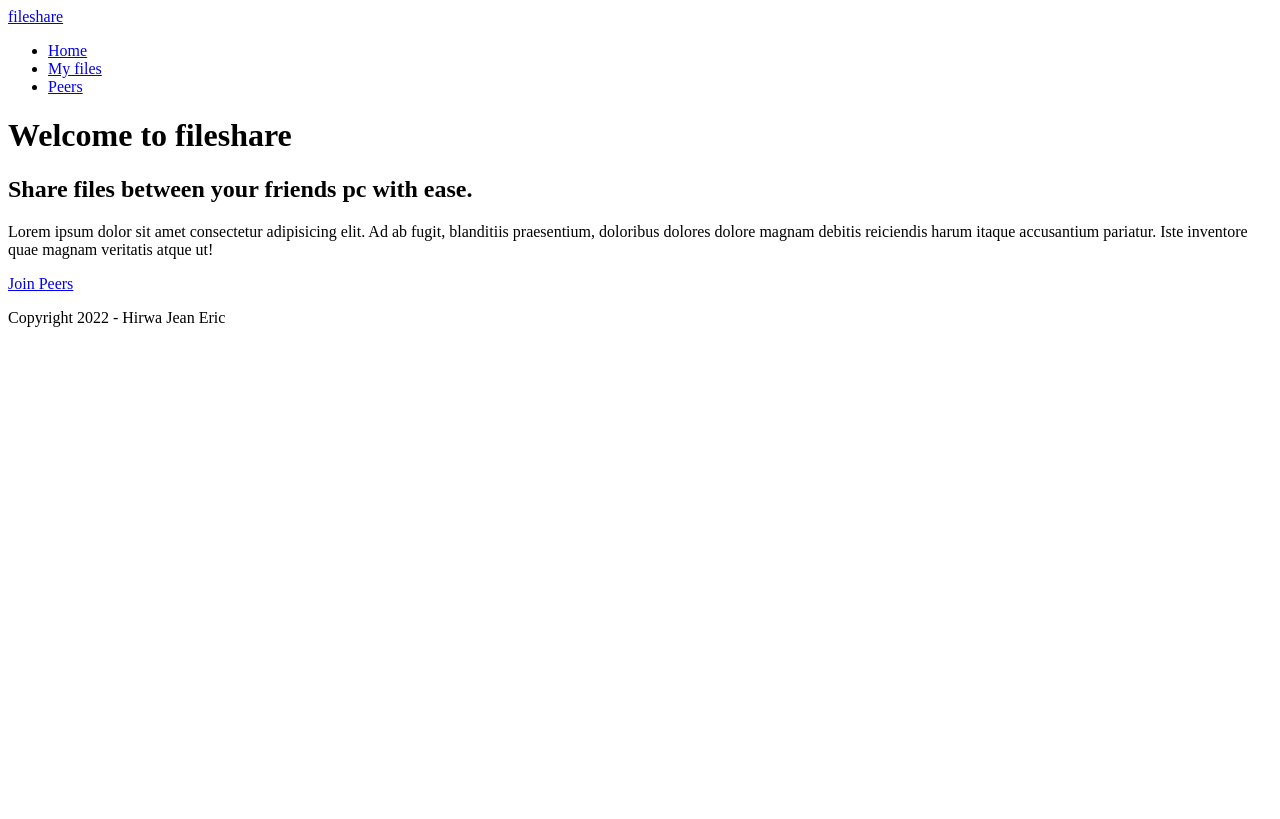
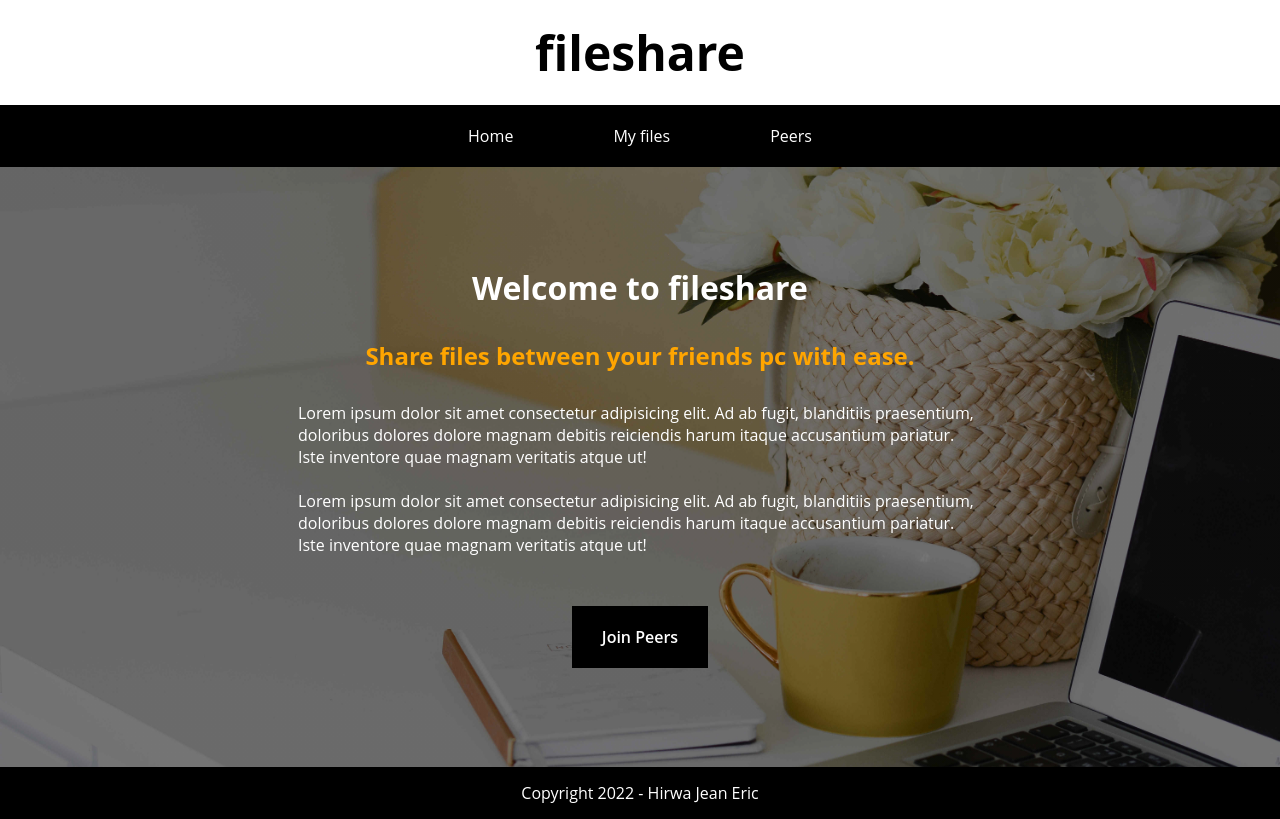
Before and after one commit to hirwajeaneric/fileshare, a plain HTML site: page index.html in a window 1280 px wide. Drawn offline with Linux system fonts and the light colour scheme.

Commit message:
home page complete Everything all set up

```diff
--- a/assets/css/main.css
+++ b/assets/css/main.css
@@ -0,0 +1,124 @@
+* {
+  box-sizing: border-box;
+  margin: 0;
+  padding: 0;
+}
+
+body {
+  background-color: azure;
+  font-family: "Open sans", "Montserrat", Arial, sans-serif;
+}
+
+a {
+  text-decoration: none;
+}
+
+header {
+  background-color: white;
+  padding: 20px;
+}
+
+.logo {
+  font-size: 300%;
+  font-weight: 700;
+  text-align: center;
+}
+
+.nav {
+  background-color: black;
+  padding: 20px;
+}
+
+.menu-list {
+  display: flex;
+  flex-direction: row;
+  flex-wrap: wrap;
+  justify-content: center;
+}
+
+.menu-list li {
+  list-style-type: none;
+}
+
+.menu-list li a {
+  padding: 10px 50px;
+  color: white;
+}
+
+.menu-list li a:hover {
+  border-bottom: white 5px solid;
+  transition-duration: 0.2s;
+}
+
+/*Styling for the body content*/
+.content {
+  padding: 70px;
+  background-image: linear-gradient(
+      0deg,
+      rgba(0, 0, 0, 0.5),
+      rgba(0, 0, 0, 0.5)
+    ),
+    url("/assets/img/yellow-mug-besides-laptop-2967810e.jpg");
+  height: 600px;
+  background-size: cover;
+  display: flex;
+  flex-direction: column;
+  justify-content: space-around;
+  align-items: center;
+}
+
+.content .intro {
+  display: flex;
+  flex-direction: column;
+  justify-content: space-between;
+  align-items: center;
+}
+
+.content .intro,
+.content .intro h1,
+.content .intro h2,
+.content .intro p,
+.content .intro a {
+  margin: 0 auto 0 auto;
+}
+
+.content .intro h1 {
+  margin-bottom: 30px;
+  color: white;
+}
+
+.content .intro h2 {
+  margin-bottom: 30px;
+  color: orange;
+}
+
+.content .intro p {
+  margin-bottom: 50px;
+  width: 60%;
+  color: white;
+}
+
+.content .intro a {
+  color: white;
+  background-color: black;
+  padding: 20px 30px;
+  font-weight: 600;
+}
+
+.content .intro a:hover {
+  background-color: orange;
+  color: black;
+  border: 1px solid black;
+}
+
+/*The footer section*/
+
+footer {
+  background-color: black;
+  padding: 15px;
+}
+
+footer p {
+  text-align: center;
+  color: white;
+}
--- a/index.html
+++ b/index.html
@@ -15,7 +15,7 @@
   <body>
     <!--The header-->
     <header>
-      <a class="logo" href="/">fileshare</a>
+      <p class="logo">fileshare</p>
     </header>
 
     <!--The navigation-->
@@ -37,6 +37,11 @@
           blanditiis praesentium, doloribus dolores dolore magnam debitis
           reiciendis harum itaque accusantium pariatur. Iste inventore quae
           magnam veritatis atque ut!
+          <br /><br />
+          Lorem ipsum dolor sit amet consectetur adipisicing elit. Ad ab fugit,
+          blanditiis praesentium, doloribus dolores dolore magnam debitis
+          reiciendis harum itaque accusantium pariatur. Iste inventore quae
+          magnam veritatis atque ut!
         </p>
         <a class="join-peers" href="/peers/" target="_blank">Join Peers</a>
       </div>
@@ -44,10 +49,7 @@
 
     <!--Footer-->
     <footer>
-      <div class="links"></div>
-      <div>
-        <p>Copyright 2022 - Hirwa Jean Eric</p>
-      </div>
+      <p>Copyright 2022 - Hirwa Jean Eric</p>
     </footer>
     <script src="./assets/js/main.js"></script>
   </body>
```
Also changed, not shown: myfiles/index.html (+1 -4 lines), peers/index.html (+2 -5 lines), assets/img/yellow-mug-besides-laptop-2967810e.jpg (added).
